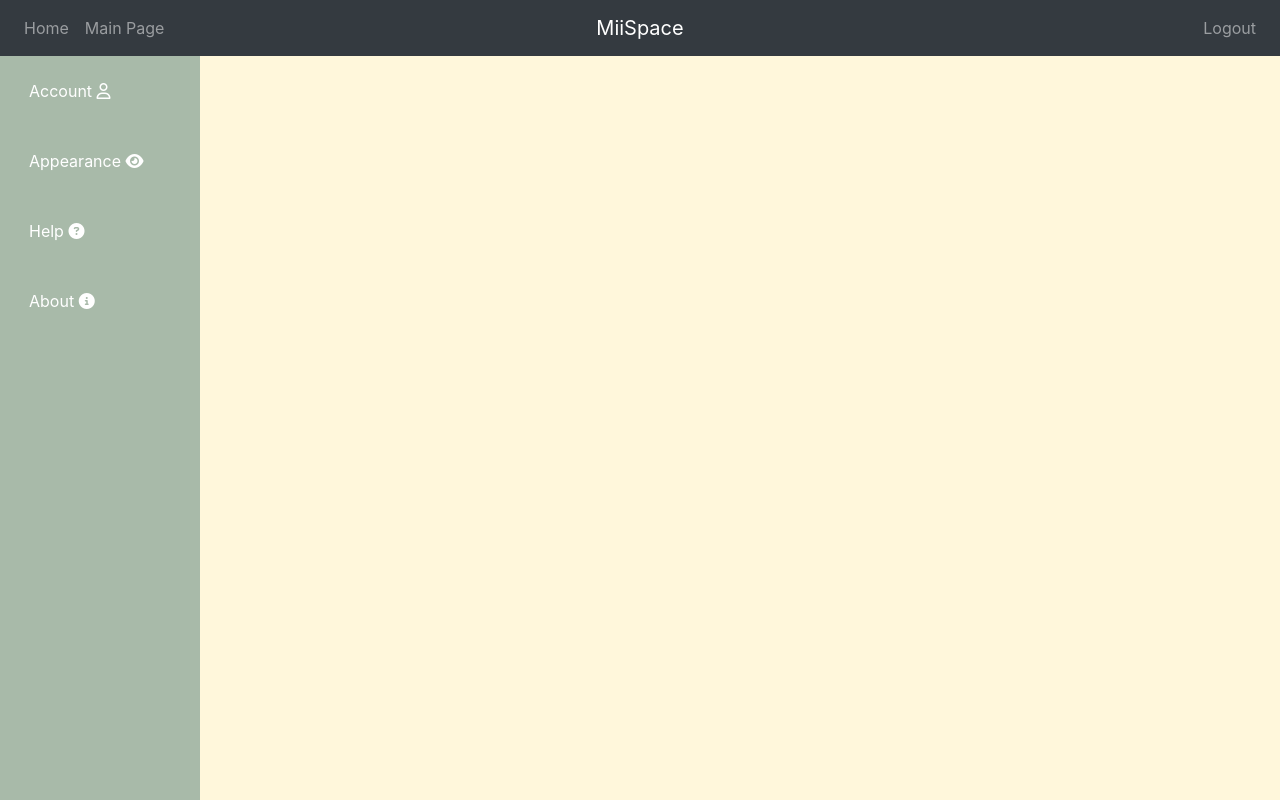
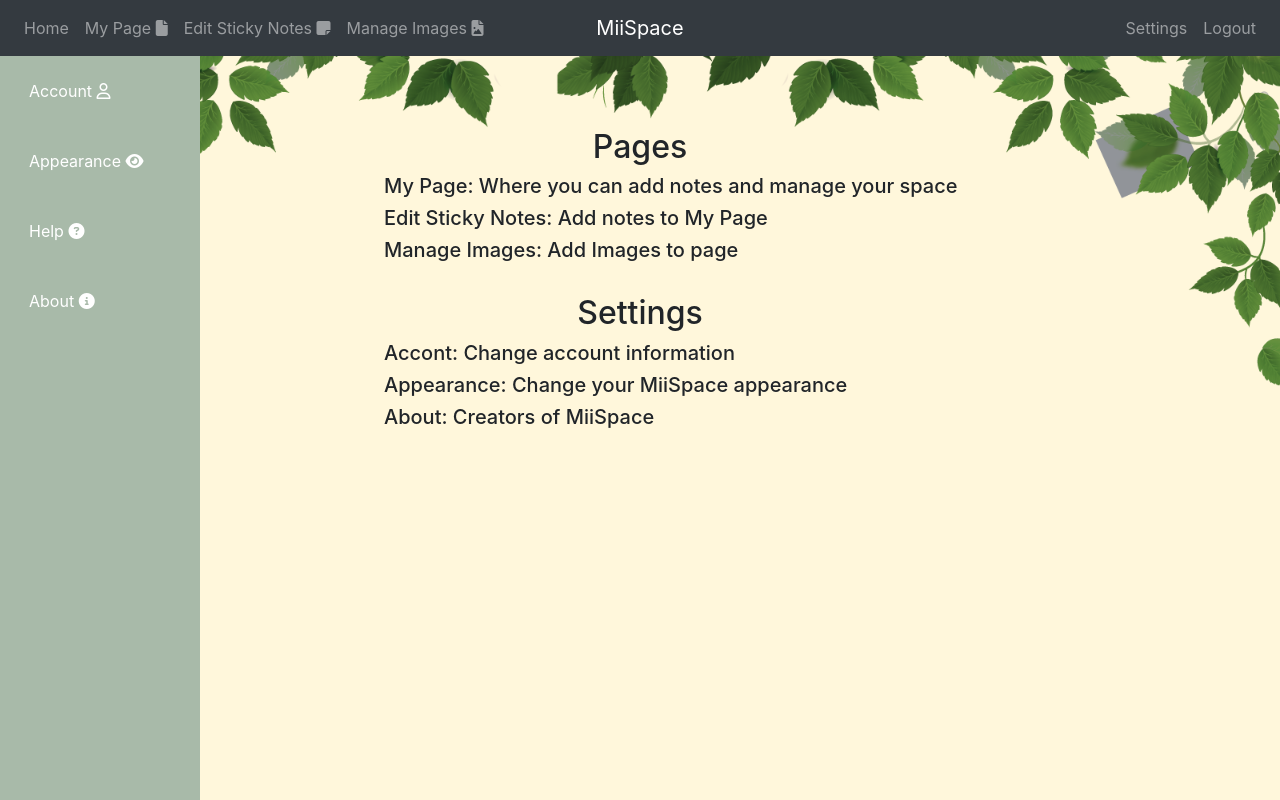
Before and after one commit to TravisN959/MiiSpace, a Flask app: page /settingsHelp in a window 1280 px wide. Run offline with Flask 2, Linux system fonts and the light colour scheme; the visitor is signed in with stand-in values (Sample User, id 1); a database or web service that is not in the repository returns one stand-in record (values such as "Sample title"); some libraries are stand-ins or nearby versions.

Commit message:
minor change

```diff
--- a/templates/base.html
+++ b/templates/base.html
@@ -34,6 +34,7 @@
                 <li class="nav-item">
                     <a class="nav-link" href="/myImages">Manage Images <i class="fas fa-file-image"></i></a>
                 </li>
+
                 {% endif %}
             </ul>
         </div>
@@ -46,6 +47,9 @@
         <div class="navbar-collapse collapse w-100 order-3 dual-collapse2">
             {% if signedIn %}
             <ul class="navbar-nav ml-auto">
+                <li class="nav-item">
+                    <a class="nav-link" href="settingsAbout.html">Settings</a>
+                </li>
                 <li class="nav-item">
                     <a class="nav-link" href="logout">Logout</a>
                 </li>
--- a/templates/settingsBase.html
+++ b/templates/settingsBase.html
@@ -23,7 +23,13 @@
                 </li>
                 {% if signedIn %}
                 <li class="nav-item">
-                    <a class="nav-link" href="/mainPage">Main Page</a>
+                    <a class="nav-link" href="/mainPage">My Page <i class="fas fa-file"></i></a>
+                </li>
+                <li class="nav-item">
+                    <a class="nav-link" href="/stickynotes">Edit Sticky Notes <i class="fas fa-sticky-note"></i></a>
+                </li>
+                <li class="nav-item">
+                    <a class="nav-link" href="/myImages">Manage Images <i class="fas fa-file-image"></i></a>
                 </li>
                 {% endif %}
             </ul>
@@ -37,6 +43,9 @@
         <div class="navbar-collapse collapse w-100 order-3 dual-collapse2">
             {% if signedIn %}
             <ul class="navbar-nav ml-auto">
+                <li class="nav-item">
+                    <a class="nav-link" href="settingsAbout.html">Settings</a>
+                </li>
                 <li class="nav-item">
                     <a class="nav-link" href="logout">Logout</a>
                 </li>
@@ -56,13 +65,15 @@
     </nav>
 
 
-    <div class="sidebar">
+    <div class="sidebar" style="z-index: 3;">
 
         <button class="btn"><a href="/settingsAccount">Account <i class="far fa-user"></i></a></button>
         <button class="btn"><a href="/settingsAppearance">Appearance <i class="fas fa-eye"></i></a></button>
         <button class="btn"><a href="/settingsHelp">Help <i class="fas fa-question-circle"></i></a></button>
         <button class="btn"><a href="/settingsAbout">About <i class="fas fa-info-circle"></i></a></button>
       </div>
+      <img src="{{ url_for('static', filename='images/leaves.png') }}" style="width: 100%;position:absolute; z-index: 2;pointer-events: none;">
+
     {% block body %}{% endblock %}
     <script>
         AOS.init();
--- a/templates/settingsHelp.html
+++ b/templates/settingsHelp.html
@@ -6,6 +6,24 @@
 {% endblock %}
 
 {% block body %}
+<br>
+    <br>
+    <br>
+
+    <center><h2>Pages</h2></center>
+    <div style="padding-left: 30vw;">
+        <h5>My Page: Where you can add notes and manage your space</h5>
+        <h5>Edit Sticky Notes: Add notes to My Page</h5>
+        <h5>Manage Images: Add Images to page</h5>
+    </div>
+    <br>
+    <center><h2>Settings</h2></center>
+    <div style="padding-left: 30vw;">
+        <h5>Accont: Change account information</h5>
+        <h5>Appearance: Change your MiiSpace appearance</h5>
+        <h5>About: Creators of MiiSpace</h5>
+    </div>
+
 
 
 
```
